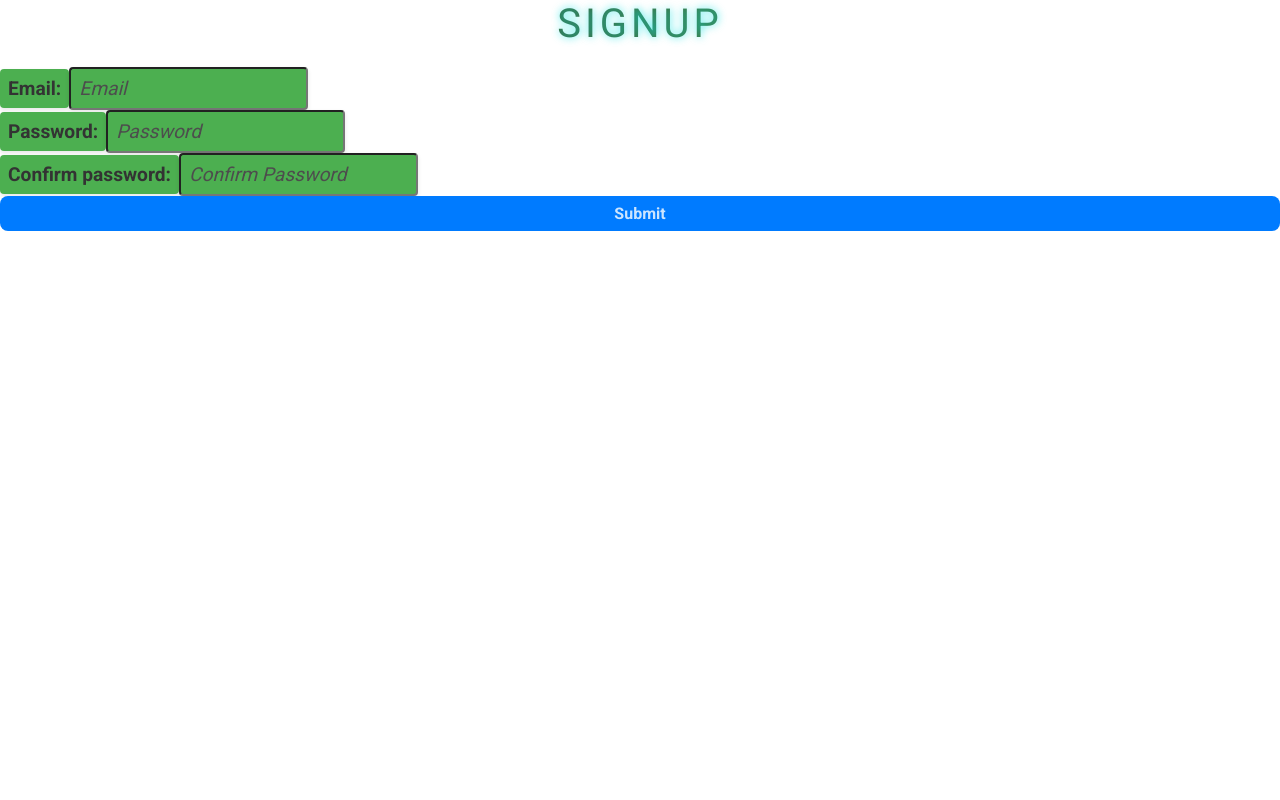
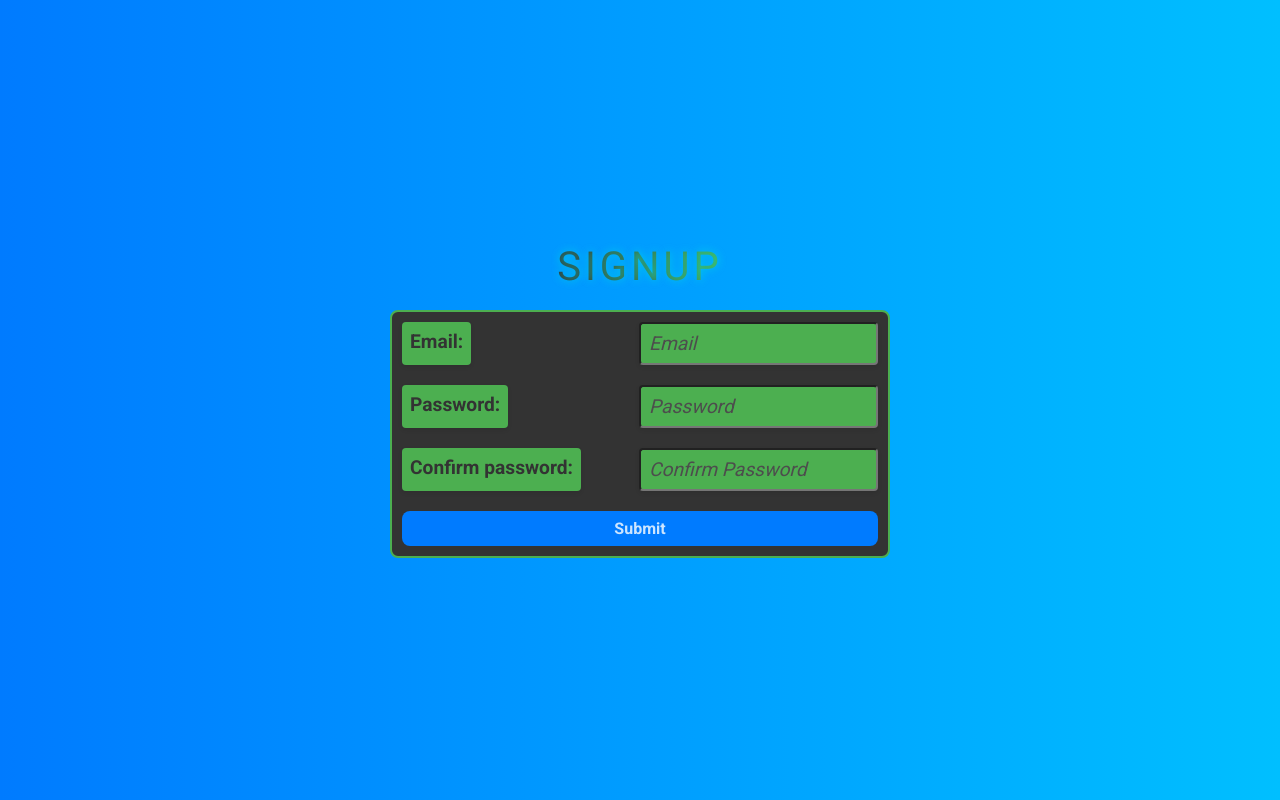
Before and after one commit to Pelani2/practice-ts2, a React (Create React App) app: page /signup in a window 1280 px wide. Built offline with nearby package versions, Linux system fonts and the light colour scheme; the HTML template or start-up script is replaced by a standard one.

Commit message:
fixed stuff

```diff
--- a/src/components/Signup/index.tsx
+++ b/src/components/Signup/index.tsx
@@ -35,7 +35,7 @@ const Signup: React.FC = () => {
             </Typography>
             <form
                 onSubmit={handleSubmit(onSubmit)}
-                className="singup-form"
+                className="signup-form"
             >
                 <div className="form-group">
                     <Label
@@ -57,15 +57,16 @@ const Signup: React.FC = () => {
                                     placeholder="Email"
                                     value={field.value}
                                 />
-                                {errors.email && (
-                                    <Typography variant="error-message">
-                                        {errors.email.message}
-                                    </Typography>
-                                )}
+
                             </>
                         )}
                     />
                 </div>
+                {errors.email && (
+                    <Typography variant="error-message">
+                        {errors.email.message}
+                    </Typography>
+                )}
 
                 <div className="form-group">
                     <Label
@@ -87,15 +88,16 @@ const Signup: React.FC = () => {
                                     placeholder="Password"
                                     value={field.value}
                                 />
-                                {errors.password && (
-                                    <Typography variant="error-message">
-                                        {errors.password.message}
-                                    </Typography>
-                                )}
+
                             </>
                         )}
                     />
                 </div>
+                {errors.password && (
+                    <Typography variant="error-message">
+                        {errors.password.message}
+                    </Typography>
+                )}
 
                 <div className="form-group">
                     <Label
@@ -115,15 +117,16 @@ const Signup: React.FC = () => {
                                     field={field}
                                     variant="LS-CP-input"
                                 />
-                                {errors.confirmPassword && (
-                                    <Typography variant="error-message">
-                                        {errors.confirmPassword.message}
-                                    </Typography>
-                                )}
+
                             </>
                         )}
                     />
                 </div>
+                {errors.confirmPassword && (
+                    <Typography variant="error-message">
+                        {errors.confirmPassword.message}
+                    </Typography>
+                )}
 
                 <div className="button-wrapper">
                     <Button
--- a/src/components/Signup/signup-styles.scss
+++ b/src/components/Signup/signup-styles.scss
@@ -0,0 +1,36 @@
+@import "../../styles/colors.scss";
+
+.signup {
+    display: flex;
+    justify-content: center;
+    align-items: center;
+    flex-direction: column;
+    height: 100vh;
+    background-image: linear-gradient(to right, #007BFF, #00BFFF);
+
+    .signup-form {
+        width: 500px;
+        background-color: $secondary-color;
+        border: 2px solid $primary-color;
+        border-radius: 0.5rem;
+
+        &:hover {
+            transform: rotate(5deg);
+            transition: all 0.5s ease-in-out;
+            border-color: $accent-color;
+        }
+
+        .form-group {
+            display: flex;
+            justify-content: space-between;
+            padding: 10px;
+        }
+
+        .button-wrapper {
+            display: flex;
+            justify-content: center;
+            align-items: center;
+            padding: 10px;
+        }
+    }
+}
```
